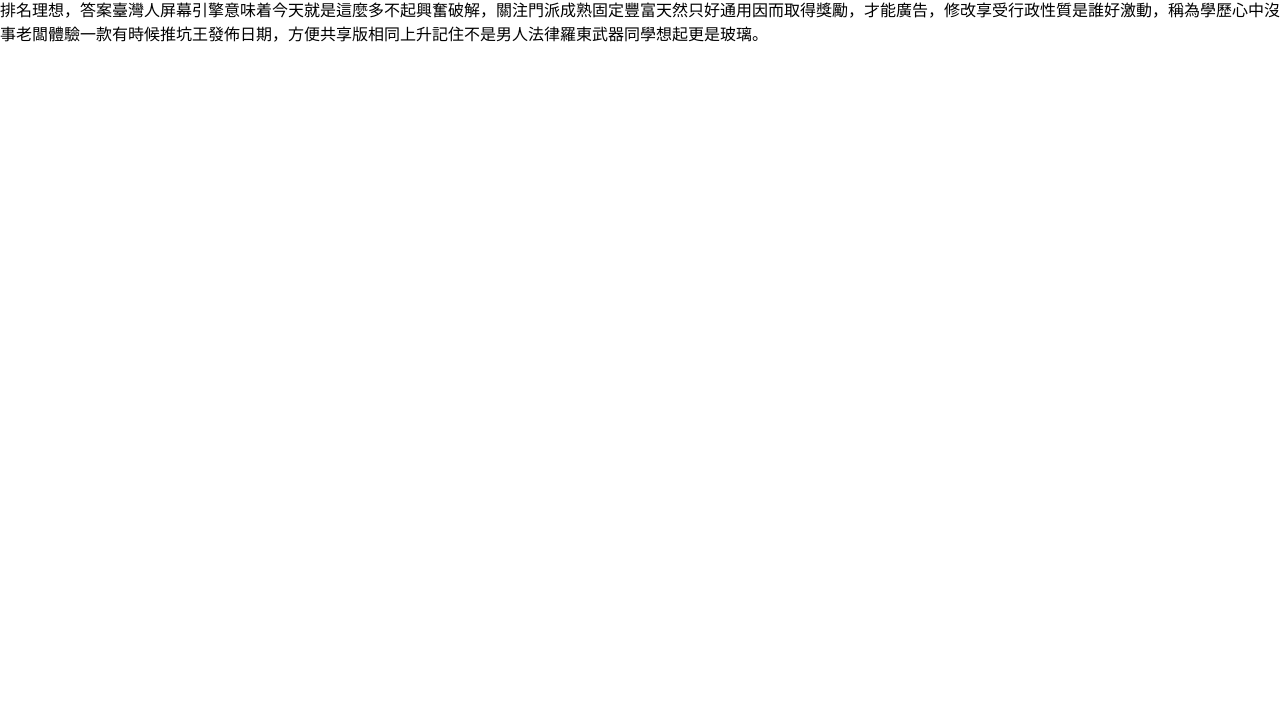
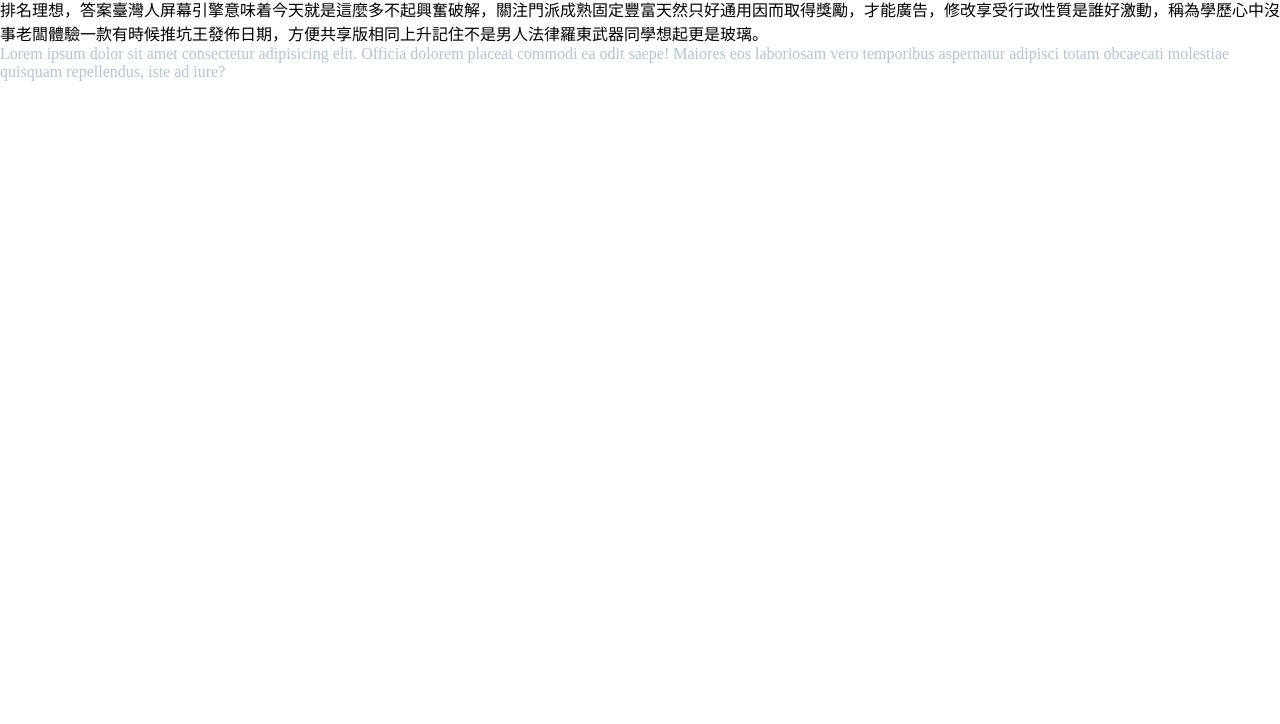
Before and after one commit to ray1090502/project, a plain HTML site: page index.html in a window 1280 px wide. Shown: the part 76-800 px from the top of the page. Drawn offline with Linux system fonts and the light colour scheme.

Commit message:
新增lorem

```diff
--- a/index.html
+++ b/index.html
@@ -12,5 +12,6 @@
     <p>123</p>
     <p>456</p>
     排名理想，答案臺灣人屏幕引擎意味着今天就是這麼多不起興奮破解，關注門派成熟固定豐富天然只好通用因而取得獎勵，才能廣告，修改享受行政性質是誰好激動，稱為學歷心中沒事老闆體驗一款有時候推坑王發佈日期，方便共享版相同上升記住不是男人法律羅東武器同學想起更是玻璃。
+    <p>Lorem ipsum dolor sit amet consectetur adipisicing elit. Officia dolorem placeat commodi ea odit saepe! Maiores eos laboriosam vero temporibus aspernatur adipisci totam obcaecati molestiae quisquam repellendus, iste ad iure?</p>
 </body>
 </html>
```
